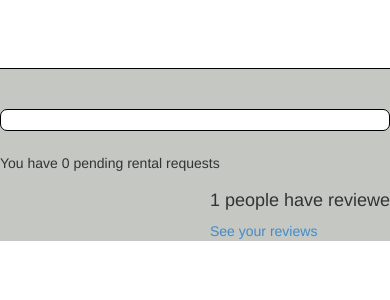
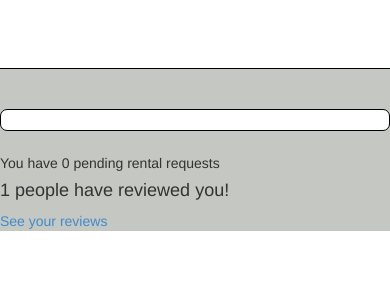
Before and after one commit to kahny/groupproject, a Rails app: page /users/1 in a window 390 px wide; the page is wider, and only the part inside the window is pictured. Shown: the part 203-503 px from the top of that part. Run offline with Rails 7, Linux system fonts and the light colour scheme; the visitor is signed in with stand-in values (Sample User, id 1); data that the repository does not hold is empty; style sheets or scripts are compiled from the project's sources; parts of the project's set-up code (start-up, migrations or seed data) failed here and were passed over; some libraries are stand-ins or nearby versions.

Commit message:
users show page styled properly. everything working

```diff
--- a/backyard_app/app/assets/javascripts/users.js
+++ b/backyard_app/app/assets/javascripts/users.js
@@ -13,6 +13,9 @@ $(document).ready(function() {
   //     });
   // });
 
+
+  //display reviews to current user
+  $("#userreview-display-CU").hide();
 
   $("#review-show-link").click(function() {
     $("#userreview-display-CU").toggle();
--- a/backyard_app/app/views/users/show.html.erb
+++ b/backyard_app/app/views/users/show.html.erb
@@ -32,8 +32,9 @@
 <!-- ROW 2 of 3 -->
 <!-- HIDES ALL TO NON-CURRENT USERS -->
 <% if @current_user == @user %>
+
   <div class="row">
-    <div class="col-xs-12 col-sm-11 col-sm-offset-1">
+    <div class="col-xs-12 col-sm-4 col-sm-offset-1">
       <!-- CURRENT LISTING -->
       <div class="user-listing">
         <% @user.rentals.each do |rental| %>
@@ -69,33 +70,10 @@
         <% end %>
       </div>
     </div>
-</div>
 
-<!-- ONLY VISIBLE TO NON-CURRENT USERS -->
-<% else %>
-  <div class="row">
-   <div class="col-sm-6 col-sm-offset-1">
-    <div id="rental-listing">
-      <a href="/users/<%= @user.id%>/rentals/<%= @user.rentals[0].id %>"><h3><%= @user.rentals[0].title %></h3></a>
-        <p><strong>About this backyard:</strong></p>
-        <p><%= @user.rentals[0].description %></p>
-        <img src="<%= @user.rentals[0].image_url %>" id="rental-pic"><br>
-
-        <p><strong>Rent it for the day: </strong></p>
-        <p>$<%= @user.rentals[0].price %></p>
-      </div>
-    </div>
-  </div>
-<% end %>
-
-
-
-<!-- ROW 3 of 3 -->
-<div class ="row">
-  <div class="col-xs-12 col-sm-4 col-xs-offset-6">
     <!-- REVIEWS -->
     <!-- ONLY VISIBLE TO CURRENT USER -->
-  <% if @current_user == @user %>
+    <div class="col-sm-5 col-sm-offset-1">
       <h4> <%= @user.reviews.length %> people have reviewed you!</h4>
       <a href="javascript:void(0);" id="review-show-link">See your reviews</a>
           <div id ="userreview-display-CU">
@@ -107,9 +85,30 @@
               <% end %>
             <% end %>
           </div>
+    </div>
+<!-- closing row 2 -->
+</div>
 
-  <!-- if not current user >> USER REVIEW FORM -->
+
+<!-- ONLY VISIBLE TO NON-CURRENT USERS -->
 <% else %>
+
+    <div class="row">
+     <div class="col-sm-5 col-sm-offset-1">
+      <!-- RENTAL DISPLAY -->
+        <div id="rental-listing">
+          <a href="/users/<%= @user.id%>/rentals/<%= @user.rentals[0].id %>"><h3><%= @user.rentals[0].title %></h3></a>
+            <p><strong>About this backyard:</strong></p>
+            <p><%= @user.rentals[0].description %></p>
+            <img src="<%= @user.rentals[0].image_url %>" id="rental-pic"><br>
+
+            <p><strong>Rent it for the day: </strong></p>
+            <p>$<%= @user.rentals[0].price %></p>
+        </div>
+      </div>
+
+    <div class="col-sm-4">
+    <!-- USER REVIEW FORM -->
        <p> Have you visited <%= @user.first_name %>? <a href="javascript:void(0);" id ="userreview-button">Leave a review</a></p>
           <form id="user-review" action="/users/<%= @user.id %>/reviews" method="post">
 
@@ -126,13 +125,9 @@
                 <input type="submit" value: "Add Review", class="btn btn-danger">
           </form>
 
-  </div>
-
-  <!-- DISPLAY REVIEWS -->
-  <div class="col-sm-4 col-sm-offset-6">
+        <!-- REVIEWS DISPLAY -->
         <% if @user.reviews.length > 0 %>
           <h3>Reviews (<%= @user.reviews.length %>)</h3>
-
           <% @user.reviews.each do |review| %>
             <% if review.description != nil %>
               <div id="userreview-display">
@@ -143,7 +138,9 @@
       <% end %>
     </div>
 
+  <!-- closing row 3 -->
+  </div>
 <% end %>
- </div>
+
 
 </div>
```
Lines whose indentation alone changed are shown as unchanged.
